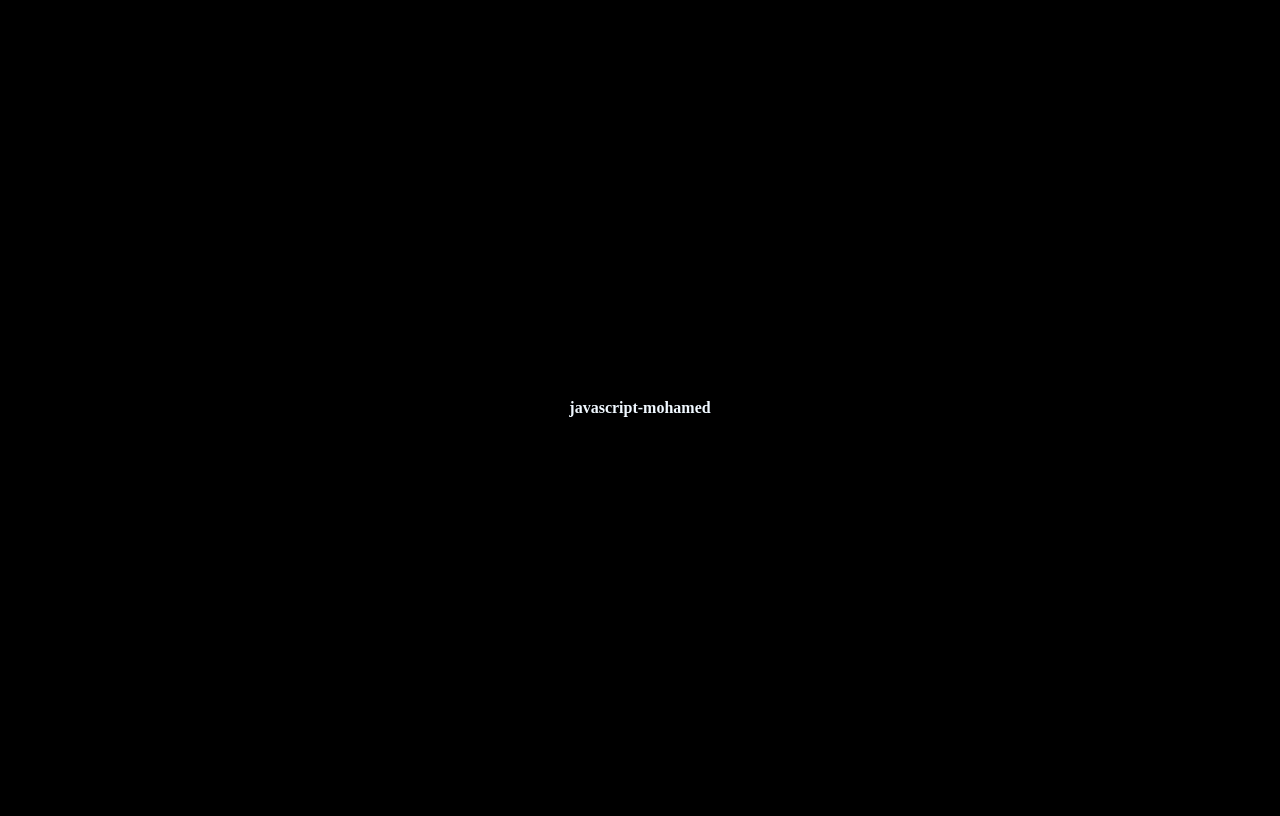
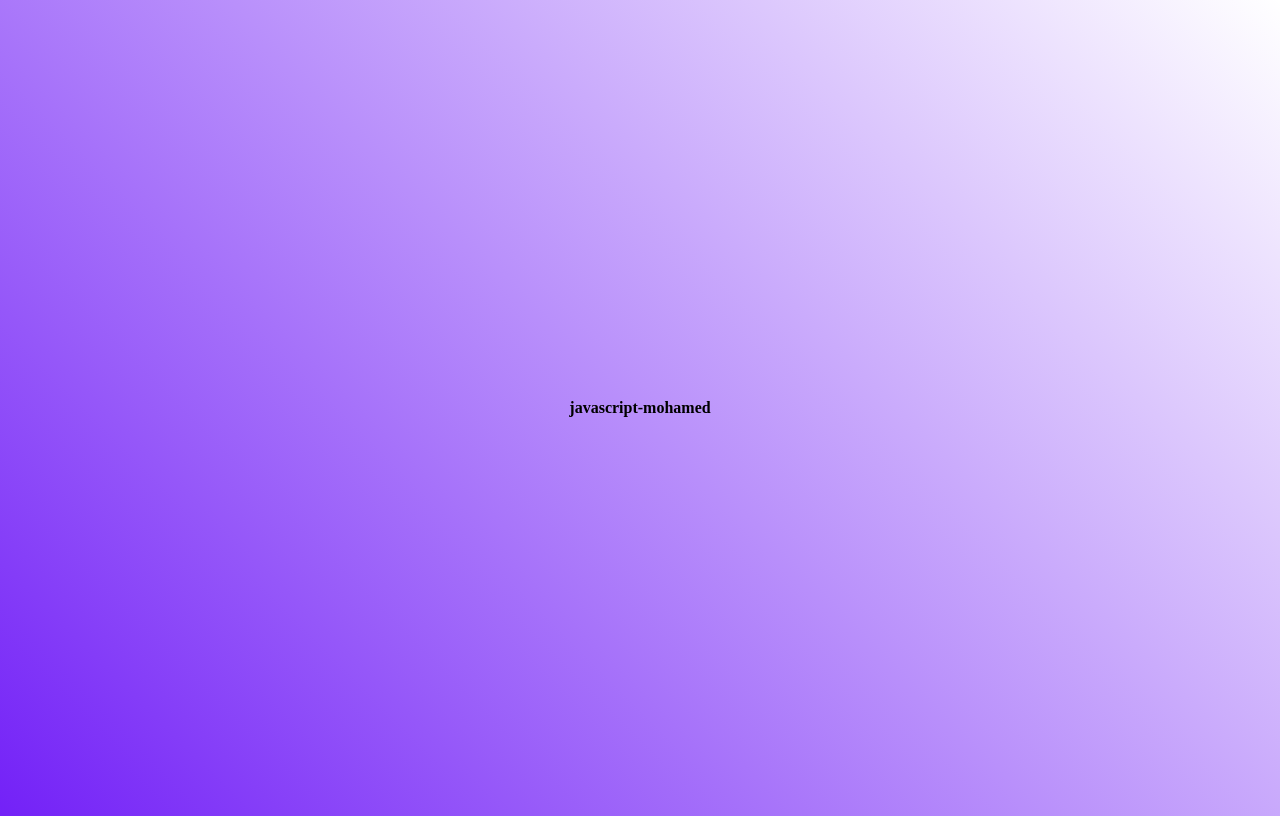
Before and after one commit to mohamed7i/javascript, a plain HTML site: page index.html in a window 1280 px wide. Drawn offline with Linux system fonts and the light colour scheme.

Commit message:
تغير بسيط

```diff
--- a/styles.css
+++ b/styles.css
@@ -1,5 +1,5 @@
 body {
-  background: #000;
+  background: linear-gradient(45deg, #7321f7, transparent);
   height: 100vh;
   display: flex;
   justify-content: center;
@@ -7,6 +7,6 @@ body {
 }
 
 h1 {
-  color: aliceblue;
+  color: #000;
   font-size: 100%;
 }
```
